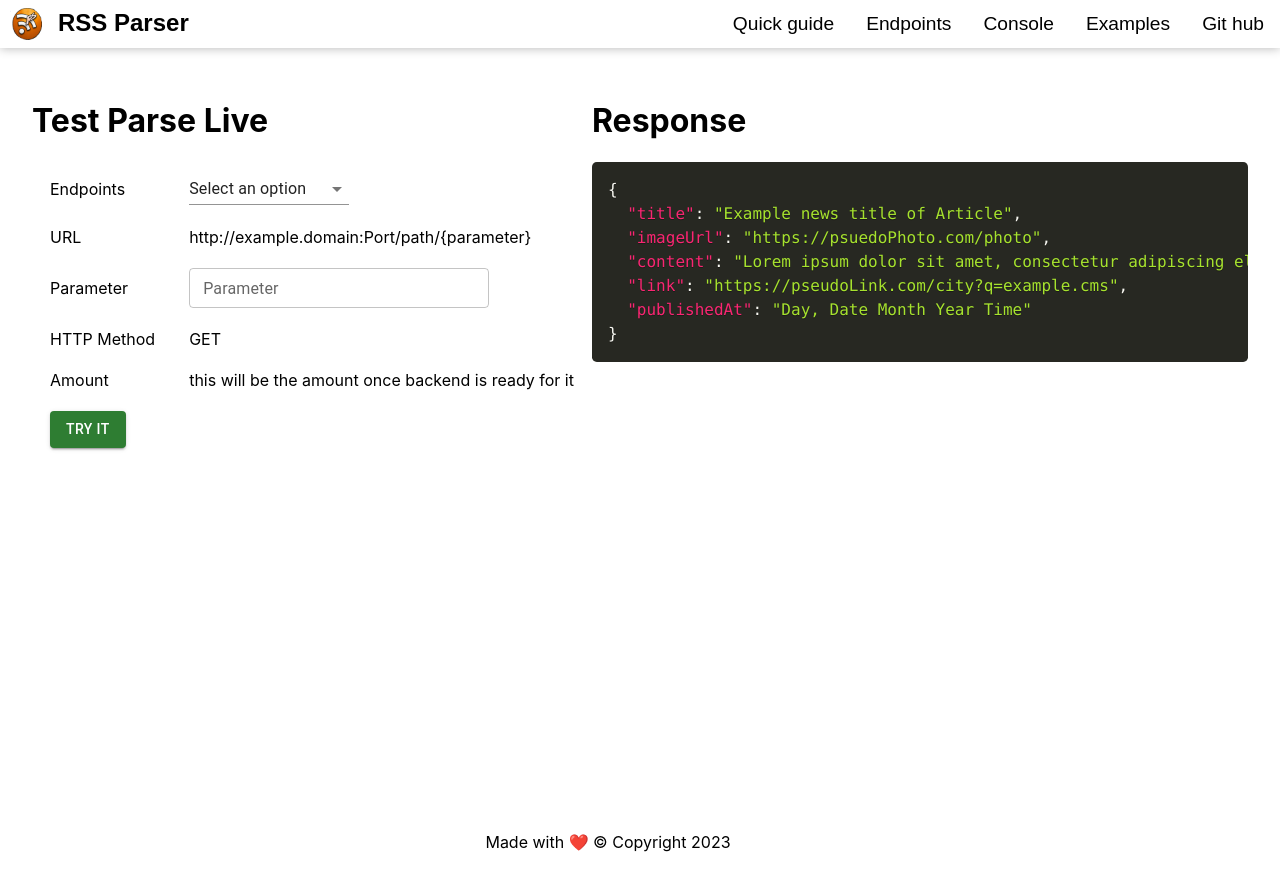
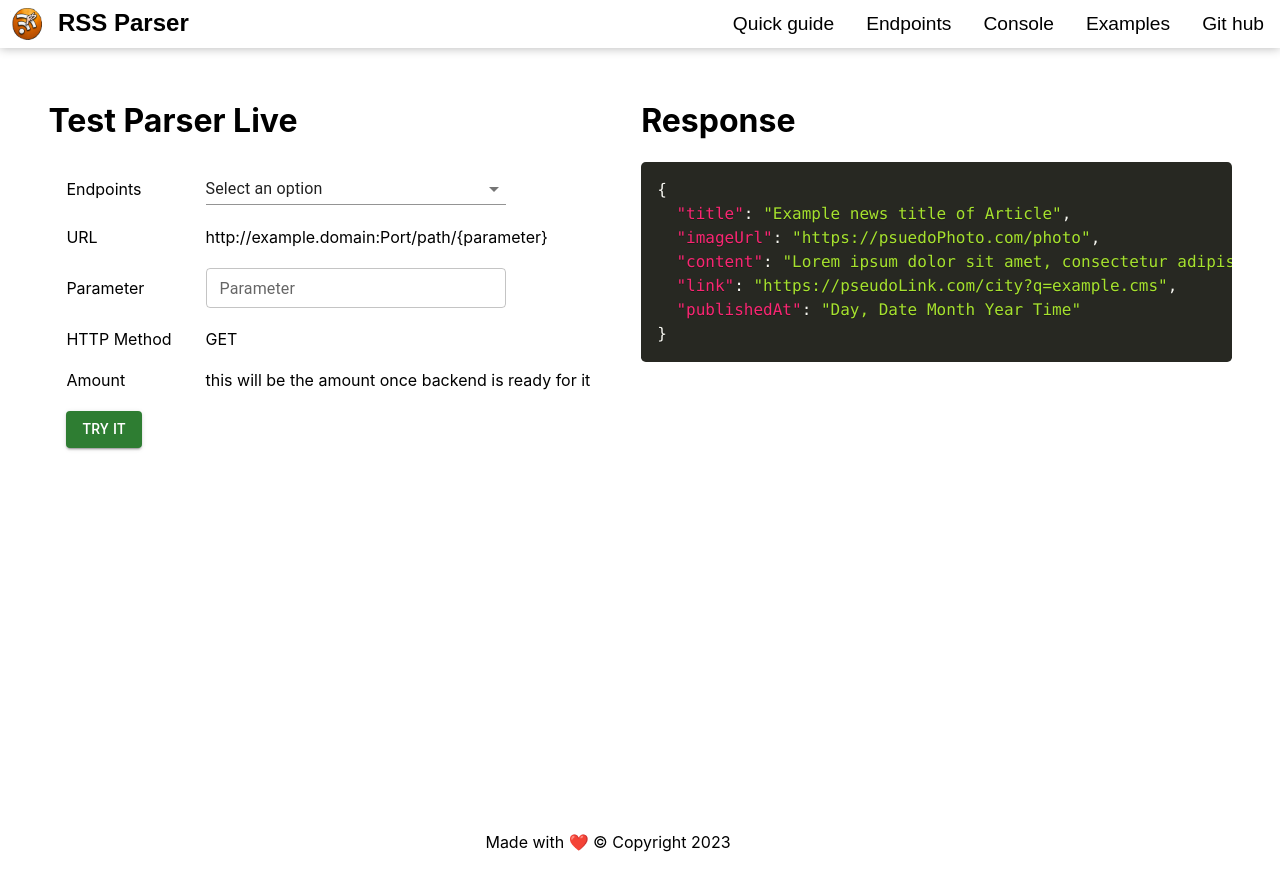
Before and after one commit to kunalkashyap-1/RSS_feed_parser-scraper, a React (Create React App) app in the folder documentation/: page /Console in a window 1280 px wide. Built offline with nearby package versions, Linux system fonts and the light colour scheme.

Commit message:
console eddited

```diff
--- a/documentation/src/App.css
+++ b/documentation/src/App.css
@@ -17,7 +17,9 @@
 
 body {
   margin:0px;
-  /* background-color: #282c34; */
+  /* background-color: #282c34;
+  color:#fff; */
+  /* background-color:#2e323b; */
 }
 img{
   margin-left:10px;
@@ -80,7 +82,7 @@ td{
 }
 
 .content{
-  margin:4rem;
+  margin:4rem 5rem;
 }
 
 .console_local{
@@ -93,7 +95,7 @@ td{
 }
 
 #response{
-  flex:1;
+  flex:0.9;
   min-width:0;
   min-height:0;
 }
--- a/documentation/src/components/AutocompleteOption.jsx
+++ /dev/null
@@ -1,13 +0,0 @@
-const search_Options=[
-    { label: 'The Godfather', id: 1 },
-];
-
-const feed_Options=[
-    { label: 'The Godfather', id: 1 },
-];
-
-const c1_Options=[
-    { label: 'The Godfather', id: 1 },
-];
-
-export {search_Options,feed_Options,c1_Options};
--- a/documentation/src/components/Console.jsx
+++ b/documentation/src/components/Console.jsx
@@ -1,8 +1,7 @@
 import { useState, useEffect } from "react";
 import { Prism } from 'react-syntax-highlighter';
 import { okaidia } from 'react-syntax-highlighter/dist/esm/styles/prism';
-import { Button, NativeSelect, Autocomplete, TextField } from '@mui/material';
-import { search_Options, feed_Options, c1_Options } from "./AutocompleteOption";
+import { Button, NativeSelect, TextField } from '@mui/material';
 
 
 function Console() {
@@ -50,7 +49,7 @@ function Console() {
 
     return (<div className="console_local">
         <form>
-            <h1>Test Parse Live</h1>
+            <h1>Test Parser Live</h1>
             <table>
                 <tbody>
                     <tr>
@@ -60,6 +59,7 @@ function Console() {
                             <NativeSelect
                                 // defaultValue={option}
                                 value={option}
+                                sx={{ width: 300 }}
                                 onChange={selectHandler}
                             >
                                 <option value="Parameter">Select an option</option>
@@ -76,7 +76,6 @@ function Console() {
                     <tr>
                         <td>Parameter</td>
                         <td>
-                            {option === "Search" ?
                             <TextField
                                 id="outlined-basic"
                                 size="small"
@@ -87,22 +86,6 @@ function Console() {
                                     const val = event.target.value;
                                     setEndpoint(`${urls[option]}${val.length !== 0 ? val : `{parameter}`}`);
                                 }} />
-                                :
-                                <Autocomplete
-                                    disablePortal
-                                    forcePopupIcon={false}
-                                    id="combo-box-demo"
-                                    options={search_Options}
-                                    size="small"
-                                    sx={{ width: 300 }}
-                                    renderInput={(params) =>
-                                        <TextField {...params} label={option}
-                                        />}
-                                    onInputChange={(event) => {
-                                        const val = event.target.value;
-                                        setEndpoint(`${urls[option]}${val.length !== 0 ? val : `{parameter}`}`);
-                                    }}
-                                />}
                         </td>
                     </tr>
                     <tr>
--- a/documentation/src/components/Examples.jsx
+++ b/documentation/src/components/Examples.jsx
@@ -1,6 +1,7 @@
 import { useState } from 'react';
 import { Prism as SyntaxHighlighter } from 'react-syntax-highlighter';
 import { okaidia } from 'react-syntax-highlighter/dist/esm/styles/prism';
+import { NativeSelect} from '@mui/material';
 import Code from "./codes"
 
 function MyComponent() {
@@ -33,12 +34,15 @@ function MyComponent() {
   return (
     <div>
       <p>These are some examples in some commonly used languages to show you how you could implement RSS Paarse:</p>
-      <select value={curr_option} onChange={handleEvent}>
+      <NativeSelect
+      sx={{width:300}}
+      value={curr_option}
+      onChange={handleEvent}>
         <option value="initial">Select an Option</option>
         <option value="js_fetch">js_fetch</option>
         <option value="js_axios">js_axios</option>
         <option value="py_request">py_request</option>
-      </select>
+      </NativeSelect>
       <SyntaxHighlighter language={code.type} style={okaidia}>
         {code.code}
       </SyntaxHighlighter>
```
Lines whose indentation alone changed are shown as unchanged.
